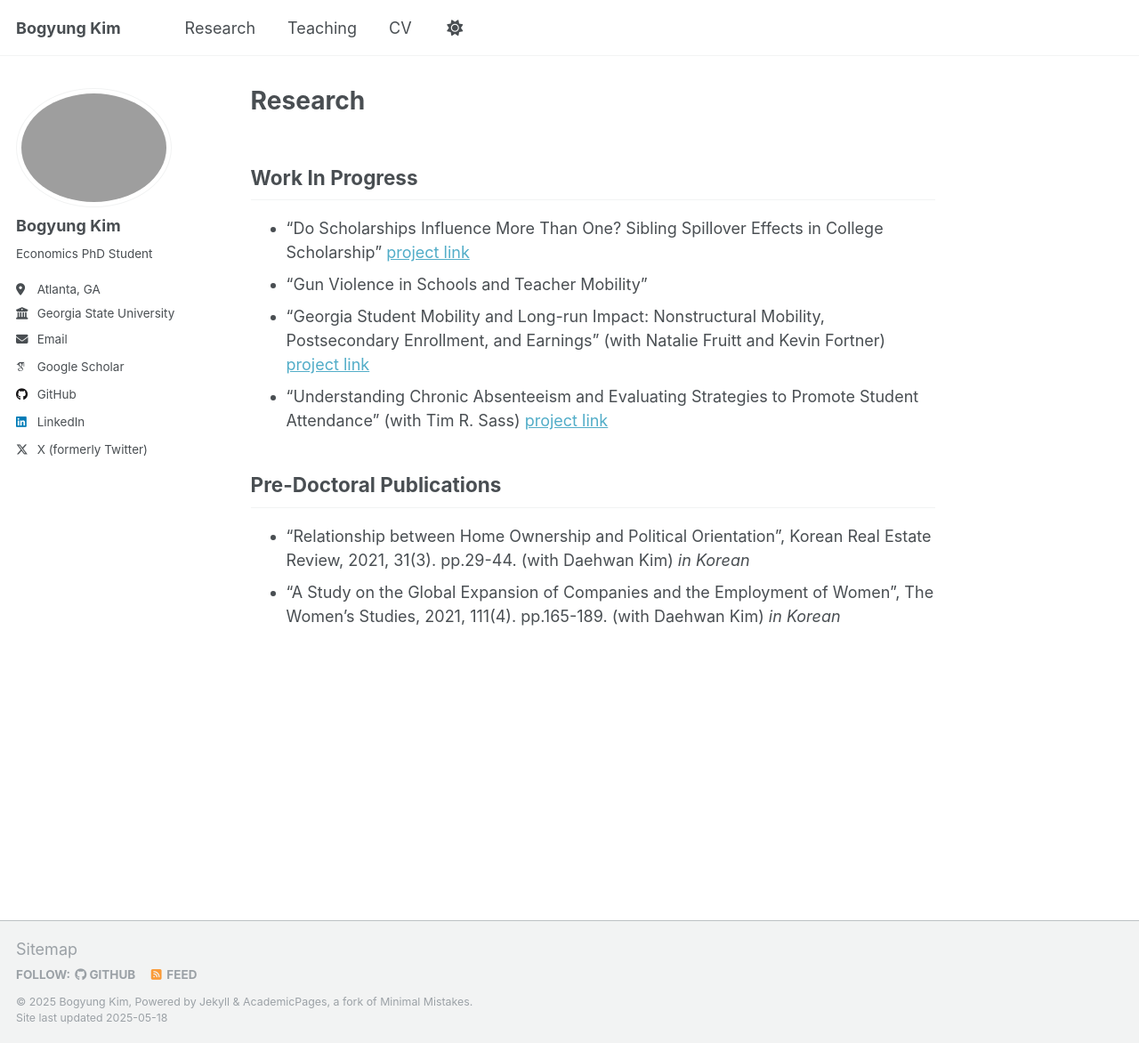
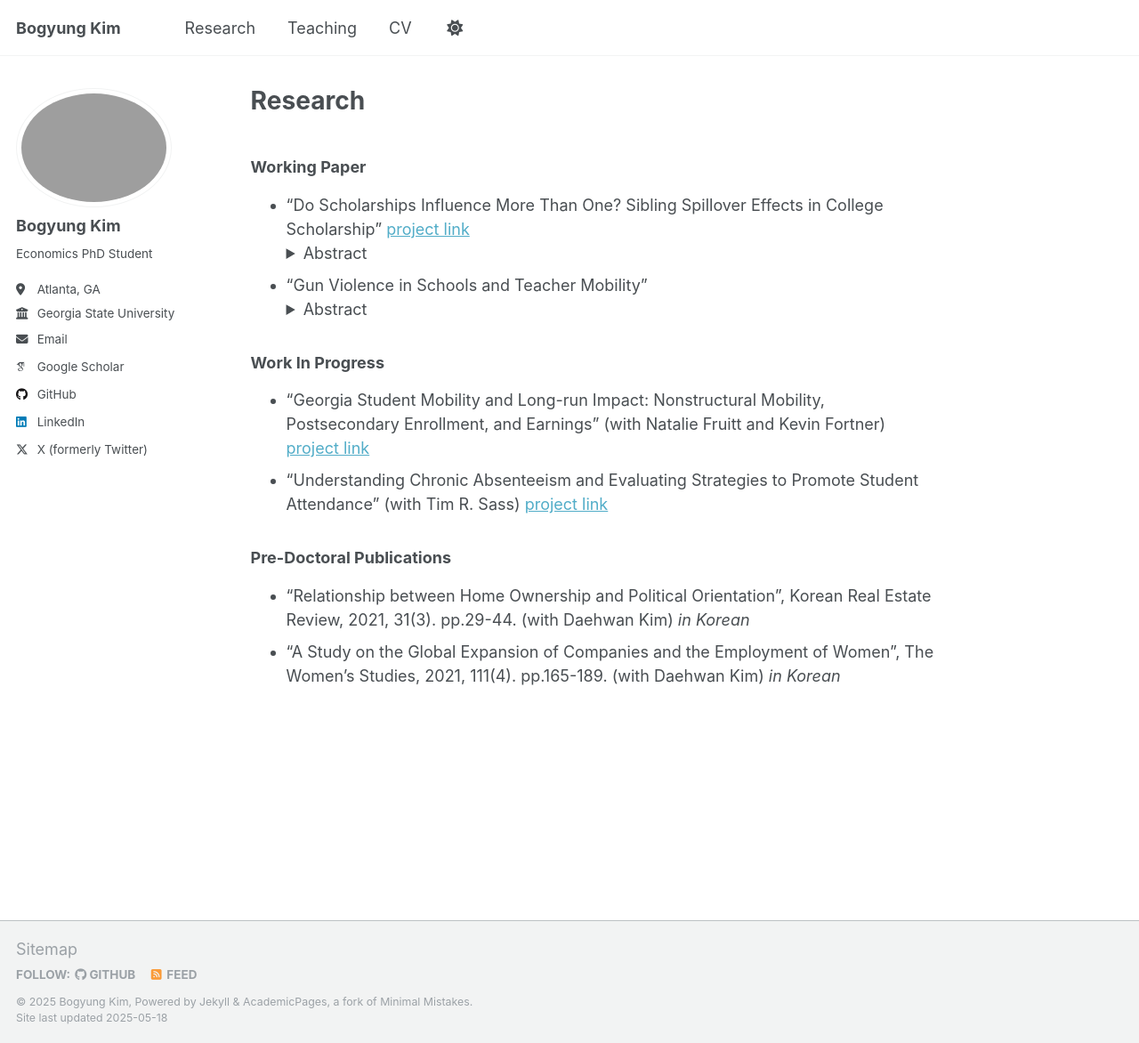
Before and after one commit to kbg6787/kim, a Jekyll site: the page built from _pages/research.md, in a window 1280 px wide and 1172 px high. Shown: the whole window at 89% size. Built offline with Jekyll 4.4.1, drawn with Linux system fonts in a browser that asks for light colours; some web fonts are replaced.

Commit message:
Update research.md

```diff
--- a/_pages/research.md
+++ b/_pages/research.md
@@ -7,15 +7,21 @@ redirect_from:
   - /publications.html
 ---
 
+### Working Paper
+* "Do Scholarships Influence More Than One? Sibling Spillover Effects in College Scholarship" [project link](https://gpl.gsu.edu/project/sibling-spillover-effects-of-georgias-hope-scholarship/)
+  <details><summary> Abstract </summary><br> With rising concerns on college affordability, numerous policies aim to provide financial aid to support students in their postsecondary education. While existing studies have examined the direct impact of financial aid on targeted student’s college enrollment, less is known about the broader spillover effects of these scholarships beyond the recipients. This paper investigates how college scholarships influence recipients’ siblings, who share household educational resources and serve as closer peer influences. Using student-level administrative data from public school districts in Atlanta and employing a regression discontinuity design, I estimate the effect of an older sibling receiving Georgia’s HOPE scholarship on the college enrollment of their younger sibling. The potential multiplier effect from financial aid beyond their intended beneficiaries helps policy makers to estimate the comprehensive impact of college access interventions.</details>
 
-## Work In Progress
-* "Do Scholarships Influence More Than One? Sibling Spillover Effects in College Scholarship" [project link](https://gpl.gsu.edu/project/sibling-spillover-effects-of-georgias-hope-scholarship/)
 * "Gun Violence in Schools and Teacher Mobility"
+  <details><summary> Abstract </summary><br> Teacher shortages, exacerbated by the COVID-19 pandemic, make it crucial to understand the factors influencing teachers' decisions to stay or leave the profession for effective education policy. In this study, I examine the impact of school shootings on teacher mobility and retention with teacher-level employment data from North Carolina Public Schools covering from SY1995 to SY2023. To distinguish the causal impacts of in-school shootings from other potential determinants of teacher’s decision, I use an event study framework, taking advantage of randomness in the location and timing of shootings. Preliminary results indicate that teachers in schools exposed to shootings are more likely to leave the school in the subsequent school year. Future analysis will include the year-by-year trends of the teacher mobility in shooting exposed schools, and heterogenous analysis on different characteristics of the teachers.</details>
+
+
+
+### Work In Progress
 * "Georgia Student Mobility and Long-run Impact: Nonstructural Mobility, Postsecondary Enrollment, and Earnings" (with Natalie Fruitt and Kevin Fortner) [project link](https://gpl.gsu.edu/project/student-mobility-postsecondary-enrollment-and-earnings/)
 * “Understanding Chronic Absenteeism and Evaluating Strategies to Promote Student Attendance” (with Tim R. Sass) [project link](https://gpl.gsu.edu/project/understanding-chronic-absenteeism-and-evaluating-strategies-to-promote-student-attendance/)
 
 
 
-## Pre-Doctoral Publications
+### Pre-Doctoral Publications
 * “Relationship between Home Ownership and Political Orientation”, Korean Real Estate Review, 2021, 31(3). pp.29-44. (with Daehwan Kim) *in Korean*
 * “A Study on the Global Expansion of Companies and the Employment of Women”, The Women’s Studies, 2021, 111(4). pp.165-189. (with Daehwan Kim) *in Korean*
```
